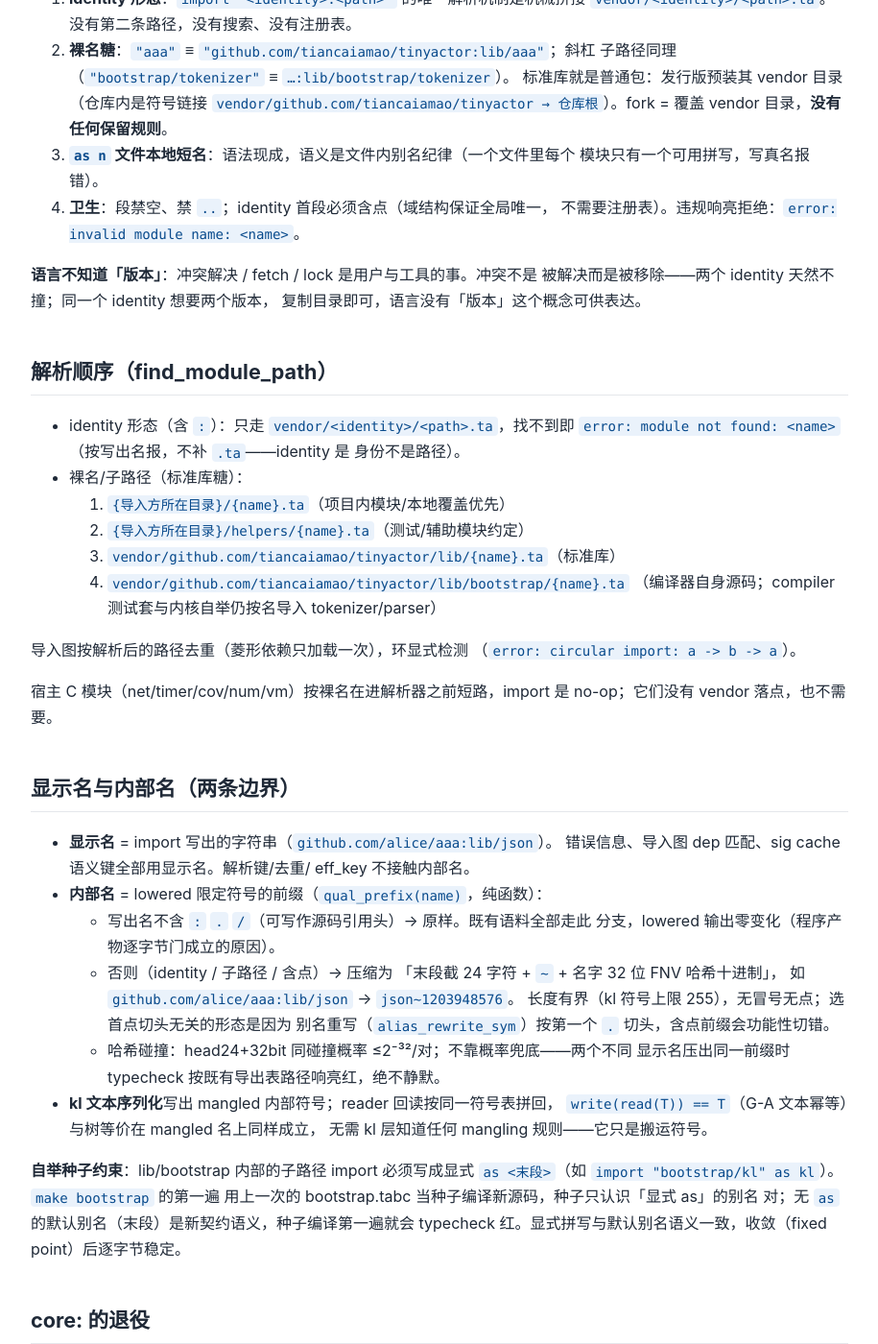
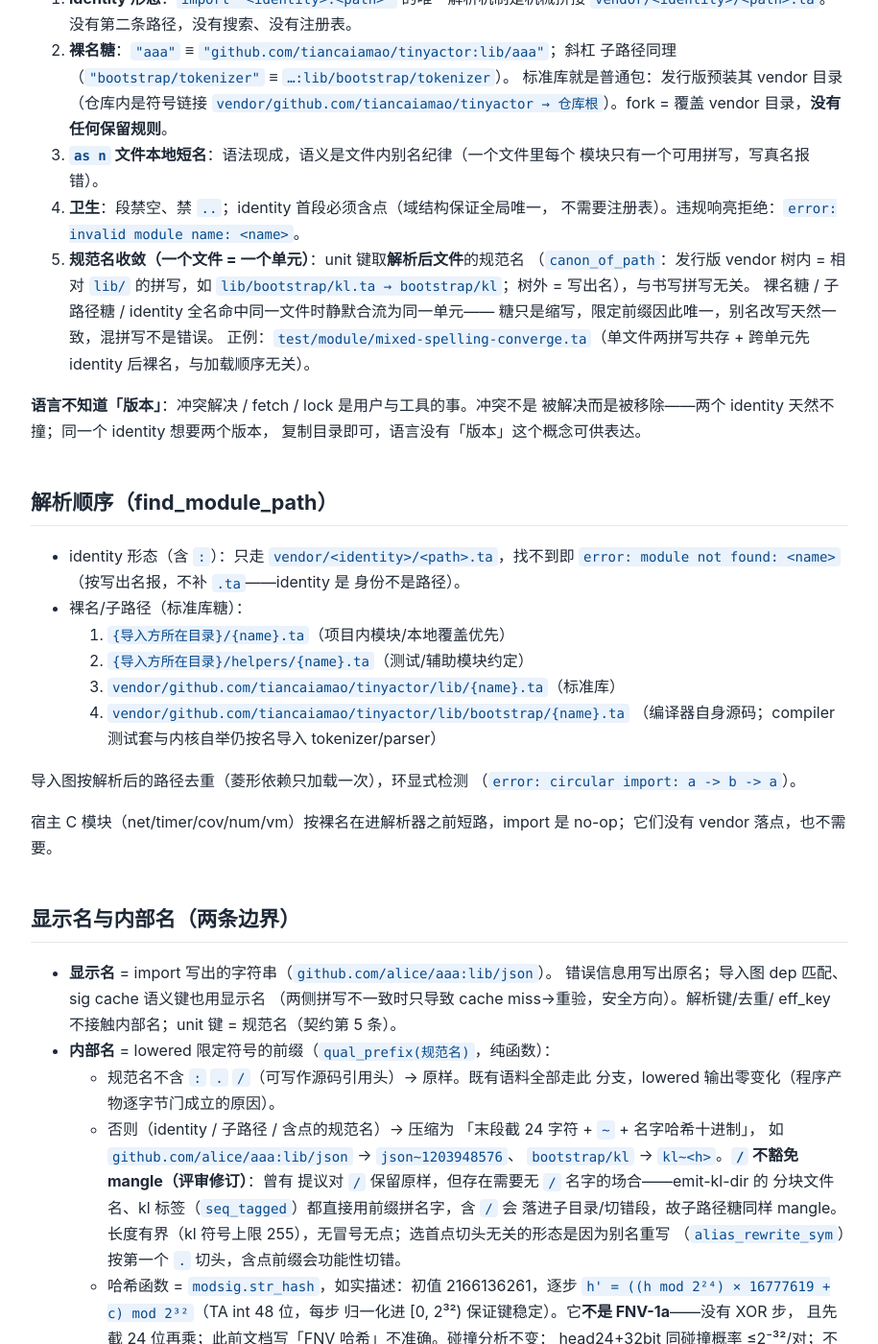
Before and after one commit to tiancaiamao/tinyactor, a Jekyll site: the page built from docs/modules.md, in a window 1280 px wide and 1400 px high, scrolled down 372 px. Shown: the whole window at 96% size, without its empty margins (182-1097 px from the left). Built offline with Jekyll 4.4.1, drawn with Linux system fonts in a browser that asks for light colours; our own code applies the rules of GitHub Pages for plain Markdown files; some of the changed text lies outside the part shown.

Commit message:
fix: E2 review — canonical unit names converge mixed import spellings
P0 契约第 5 条（规范名收敛）：unit 键改用解析后文件的规范名
（canon_of_path：发行版 vendor 树内 = 相对 lib/ 的拼写；树外 = 写出名），
限定前缀与别名改写目标一律取 qual_prefix(canon)。此前 bridge_test.ta /
corpus1.ta 的裸名 `import lower-ast` 与 compile.ta 内子路径糖
`import "bootstrap/lower-ast" as lower-ast` 各自派生前缀，别名指向的
mangled 名从未物化（typecheck 红）。collect_aliases/rewrite_unit_aliases
线程 dir，canon ≠ 写出名的裸名拼写自身成为指向规范前缀的别名；解析未命中
时 canon_of_import 原样返回写出名，错误仍由 ensure_unit 响亮报出。

P1 expand_imports.py：IMPORT_RE 字符类补 `.` `/`（与 driver 卫生规则
同步），identity 分支可达（identity-import.ta 进 corpus 台即活证据）。

P2 modules.md 如实修订：`/` 不豁免 mangle（emit-kl-dir 分块文件名与
kl 标签需要无 `/` 前缀）；modsig.str_hash 非 FNV-1a（无 XOR，先截 24 位
再乘 16777619）；新增混拼写收敛正例
test/module/mixed-spelling-converge.ta（单文件两拼写共存 + 跨单元先
identity 后裸名，与加载顺序无关）。

P3 疵点：parser-ast.ta / test/lib.sh / run_crash_tests.sh 缩进对齐，
expand_imports.py 陈旧 core: 注释更新。

验收：bootstrap ×2 fixed point（tabc + driver.kl 逐字节）；bridge 门回绿
exit=0；corpus 门 82/82 ok+same；自建字节门（基线 9ea5cfc vs 当前，
81 corpus + 35 lib 单元 bytecode/kl 逐字节相同）；make test 0 failures；
kernfuzz snapshot 93/93；coverage 80.30% ≥ 75；make fmt 通过。

Signed-off-by: tiancaiamao <tiancaiamao@gmail.com>

```diff
--- a/docs/modules.md
+++ b/docs/modules.md
@@ -18,6 +18,13 @@
    模块只有一个可用拼写，写真名报错）。
 4. **卫生**：段禁空、禁 `..`；identity 首段必须含点（域结构保证全局唯一，
    不需要注册表）。违规响亮拒绝：`error: invalid module name: <name>`。
+5. **规范名收敛（一个文件 = 一个单元）**：unit 键取**解析后文件**的规范名
+   （`canon_of_path`：发行版 vendor 树内 = 相对 `lib/` 的拼写，如
+   `lib/bootstrap/kl.ta → bootstrap/kl`；树外 = 写出名），与书写拼写无关。
+   裸名糖 / 子路径糖 / identity 全名命中同一文件时静默合流为同一单元——
+   糖只是缩写，限定前缀因此唯一，别名改写天然一致，混拼写不是错误。
+   正例：`test/module/mixed-spelling-converge.ta`（单文件两拼写共存 +
+   跨单元先 identity 后裸名，与加载顺序无关）。
 
 **语言不知道「版本」**：冲突解决 / fetch / lock 是用户与工具的事。冲突不是
 被解决而是被移除——两个 identity 天然不撞；同一个 identity 想要两个版本，
@@ -44,18 +51,27 @@ no-op；它们没有 vendor 落点，也不需要。
 ## 显示名与内部名（两条边界）
 
 - **显示名** = import 写出的字符串（`github.com/alice/aaa:lib/json`）。
-  错误信息、导入图 dep 匹配、sig cache 语义键全部用显示名。解析键/去重/
-  eff_key 不接触内部名。
-- **内部名** = lowered 限定符号的前缀（`qual_prefix(name)`，纯函数）：
-  - 写出名不含 `:` `.` `/`（可写作源码引用头）→ 原样。既有语料全部走此
+  错误信息用写出原名；导入图 dep 匹配、sig cache 语义键也用显示名
+  （两侧拼写不一致时只导致 cache miss→重验，安全方向）。解析键/去重/
+  eff_key 不接触内部名；unit 键 = 规范名（契约第 5 条）。
+- **内部名** = lowered 限定符号的前缀（`qual_prefix(规范名)`，纯函数）：
+  - 规范名不含 `:` `.` `/`（可写作源码引用头）→ 原样。既有语料全部走此
     分支，lowered 输出零变化（程序产物逐字节门成立的原因）。
-  - 否则（identity / 子路径 / 含点）→ 压缩为
-    「末段截 24 字符 + `~` + 名字 32 位 FNV 哈希十进制」，
-    如 `github.com/alice/aaa:lib/json` → `json~1203948576`。
-    长度有界（kl 符号上限 255），无冒号无点；选首点切头无关的形态是因为
-    别名重写（`alias_rewrite_sym`）按第一个 `.` 切头，含点前缀会功能性切错。
-  - 哈希碰撞：head24+32bit 同碰撞概率 ≤2⁻³²/对；不靠概率兜底——两个不同
-    显示名压出同一前缀时 typecheck 按既有导出表路径响亮红，绝不静默。
+  - 否则（identity / 子路径 / 含点的规范名）→ 压缩为
+    「末段截 24 字符 + `~` + 名字哈希十进制」，
+    如 `github.com/alice/aaa:lib/json` → `json~1203948576`、
+    `bootstrap/kl` → `kl~<h>`。**`/` 不豁免 mangle（评审修订）**：曾有
+    提议对 `/` 保留原样，但存在需要无 `/` 名字的场合——emit-kl-dir 的
+    分块文件名、kl 标签（`seq_tagged`）都直接用前缀拼名字，含 `/` 会
+    落进子目录/切错段，故子路径糖同样 mangle。长度有界（kl 符号上限
+    255），无冒号无点；选首点切头无关的形态是因为别名重写
+    （`alias_rewrite_sym`）按第一个 `.` 切头，含点前缀会功能性切错。
+  - 哈希函数 = `modsig.str_hash`，如实描述：初值 2166136261，逐步
+    `h' = ((h mod 2²⁴) × 16777619 + c) mod 2³²`（TA int 48 位，每步
+    归一化进 [0, 2³²) 保证键稳定）。它**不是 FNV-1a**——没有 XOR 步，
+    且先截 24 位再乘；此前文档写「FNV 哈希」不准确。碰撞分析不变：
+    head24+32bit 同碰撞概率 ≤2⁻³²/对；不靠概率兜底——两个不同显示名
+    压出同一前缀时 typecheck 按既有导出表路径响亮红，绝不静默。
 - **kl 文本序列化**写出 mangled 内部符号；reader 回读按同一符号表拼回，
   `write(read(T)) == T`（G-A 文本幂等）与树等价在 mangled 名上同样成立，
   无需 kl 层知道任何 mangling 规则——它只是搬运符号。
@@ -91,13 +107,22 @@ fork 通过覆盖该目录实现，不存在需要「保留前缀」保护的东
 - **core: 保留** ✗ —— 与 `vendor/core` 撞，且其功能被 identity + vendor 糖
   完全覆盖（见上节）。
 - **mangling 备选**（内部名方案内）：全哈希 ✗（可写名也变，产物门必破）；
-  不 mangle ✗（identity 含点，别名重写按首点切头会切错）；注册表映射 ✗
+  不 mangle ✗（identity 含点，别名重写按首点切头会切错；`/` 原样保留 ✗
+  ——kl 分块文件名/标签需要无 `/` 前缀）；注册表映射 ✗
   （中心状态）；纯截断 ✗（截断碰撞概率远高于截断+哈希）。
+- **混拼写报错** ✗（评审修复轮否决）—— 把「同一文件两种拼写」当错误会在
+  菱形依赖里把裁决交给加载顺序，非确定性；规范名（契约第 5 条）让糖只是
+  缩写，收敛是纯函数行为，无需报错。
+- **first-wins 单元注册表** ✗（评审修复轮否决）—— 同样把键绑定到首次
+  加载的拼写；`canon_of_path` 用解析路径派生规范名，与顺序无关且确定性。
 
 ## 测试锚点
 
 - 正例：`test/basic/identity-import.ta`（canonical identity + 默认别名）、
-  `test/module/identity-import-alias.ta`（`as` + 别名纪律）、
+  `test/module/identity-import-alias.ta`（`as` + 别名纪律 + mangle 分支）、
+  `test/module/mixed-spelling-converge.ta`（规范名收敛：identity/裸名/
+  `as` 混拼写，单文件 + 跨单元；子路径糖的 mangle 分支由每次自举
+  `make bootstrap` 覆盖——driver.ta 自身全部走 `import "bootstrap/*" as *`）、
   `test/module/vendor-identity-import.ta`（第三方 fixture，
   `vendor/example.org/hello/lib/greet.ta`）。
 - 负例：`test/module/identity-missing-module-errors.ta`（not found 按写出名）、
```
Also changed, not shown: other parts of docs/modules.md (+1 -1 lines), tools/expand_imports.py (+7 -3 lines), 8 other files.
